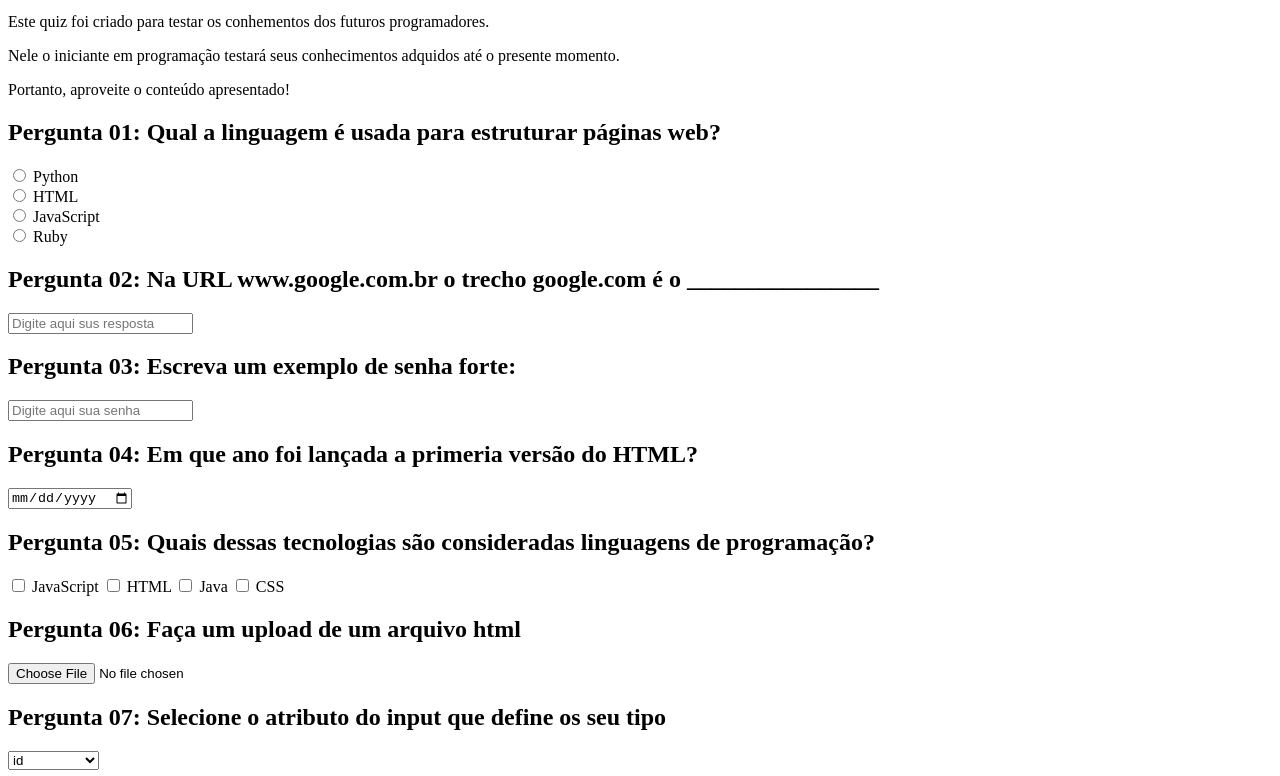
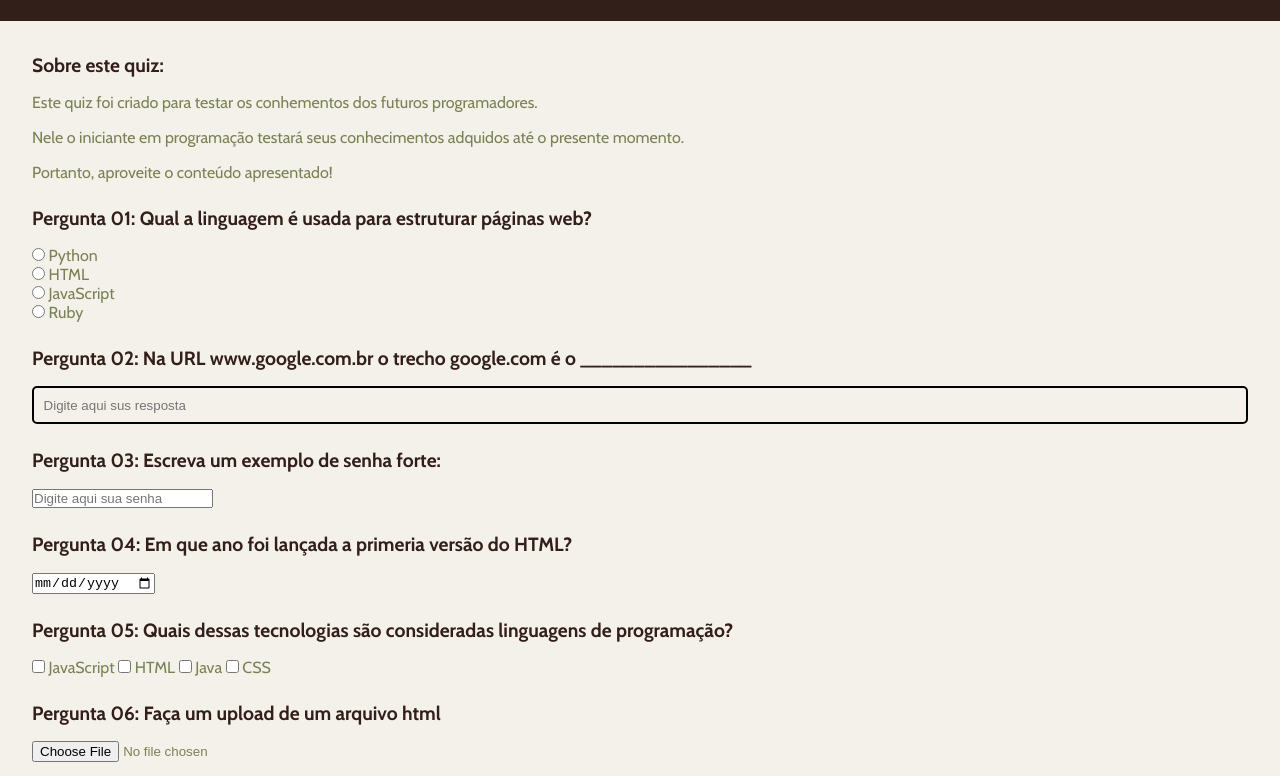
Before and after one commit to CarlosGDias0/my-site, a plain HTML site: page index.html in a window 1280 px wide. Shown: the part 101-877 px from the top of the page. Drawn offline with nearby package versions, Linux system fonts and the light colour scheme.

Commit message:
Estilização com CSS

```diff
--- a/index.html
+++ b/index.html
@@ -4,6 +4,8 @@
     <meta charset="UTF-8">
     <meta name="viewport" content="Um quiz interativo para testar seus conhecimentos em html">
     <title>Quiz interativo</title>
+    <link rel="stylesheet" href="style.css">
+
 </head>
 <body>
     <header>
@@ -14,6 +16,7 @@
     <main>
         <!--Introdução-->
         <section>
+            <h2>Sobre este quiz:</h2>
          <p>Este quiz foi criado para testar os conhementos dos futuros programadores.</p>
          <p>Nele o iniciante em programação testará seus conhecimentos adquidos até o presente momento.</p>
          <p>Portanto, aproveite o conteúdo apresentado!</p>
```
